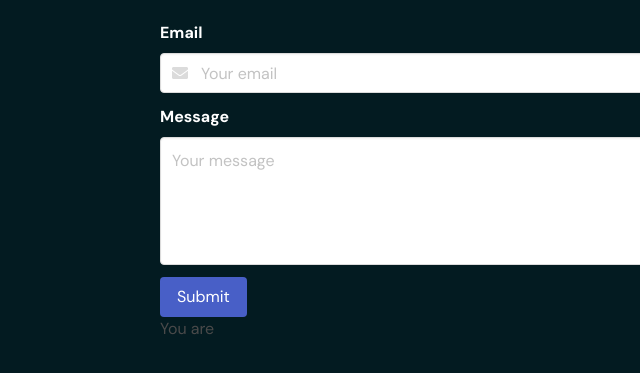
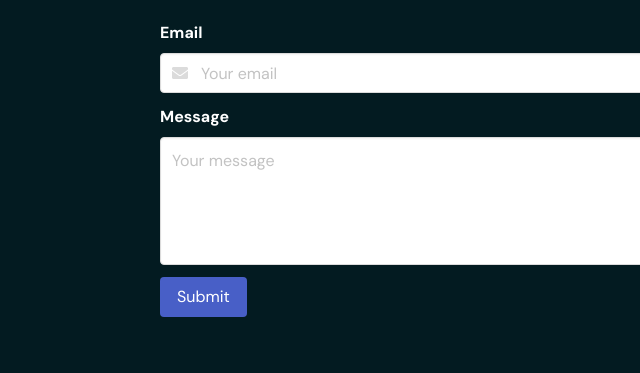
Before and after one commit to dual-coding/cartwright, a plain HTML site: page index.html in a window 1280 px wide. Shown: the part 3200-3573 px from the top of the page, 0-640 px from the left. Drawn offline with Linux system fonts and the light colour scheme.

Commit message:
Remove extra text

```diff
--- a/index.html
+++ b/index.html
@@ -160,7 +160,6 @@
                         </div>
                     </div>
 
-                    You are
                 </form>
             </div>
         </section>
```
